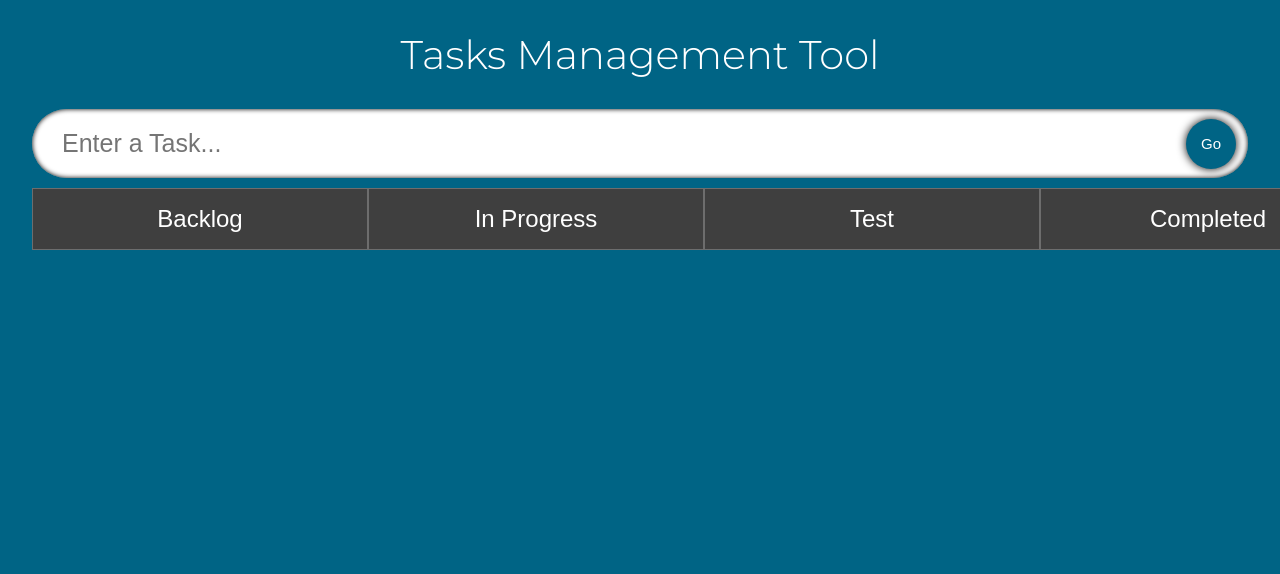
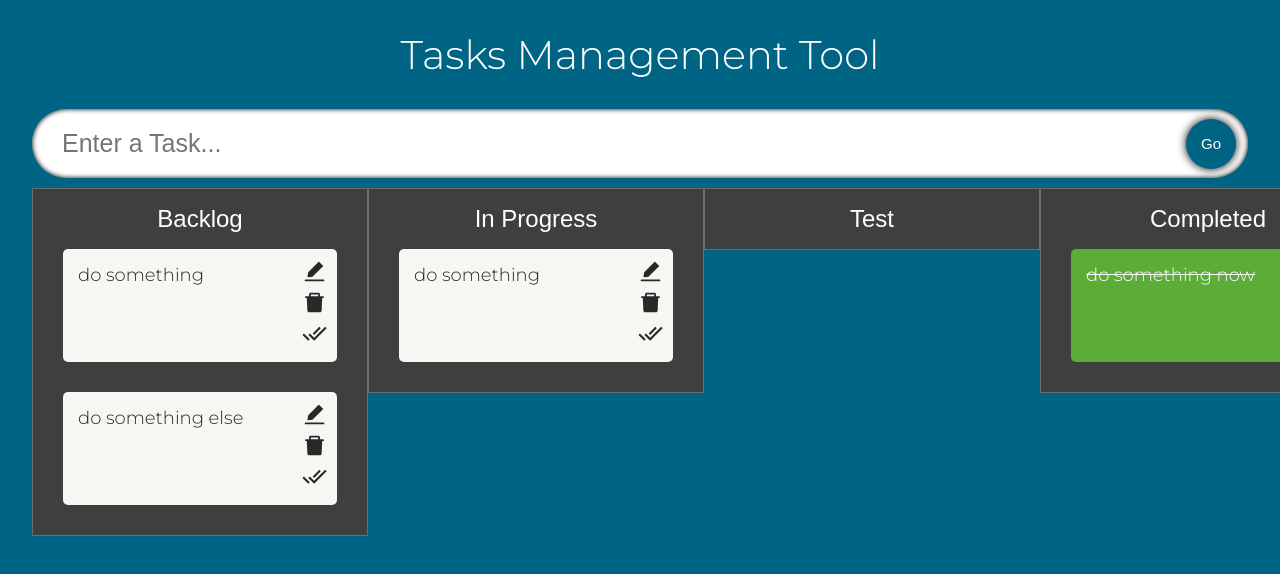
Before and after one commit to peterk6e/react-tasks-management, a React (Create React App) app: page / in a window 1280 px wide. Shown: the top 574 px of the page. Built offline with nearby package versions, Linux system fonts and the light colour scheme.

Commit message:
fix setTasks for different columns

```diff
--- a/src/App.tsx
+++ b/src/App.tsx
@@ -5,51 +5,63 @@ import { TasksList } from "./components/TasksList";
 import { DragDropContext, DropResult } from "react-beautiful-dnd";
 import "./App.css";
 
+const initialTask1 = [
+  { id: Math.random(), task: "do something", isDone: false, columnId: 0 },
+  { id: Math.random(), task: "do something else", isDone: false, columnId: 0 },
+];
+const initialTask2 = [
+  { id: Math.random(), task: "do something", isDone: false, columnId: 1 },
+];
+const initialTask3 = [
+  { id: Math.random(), task: "do something now", isDone: true, columnId: 3 },
+];
+
 const App: FC = () => {
   const [task, setTask] = useState<string>("");
-  const [tasks, setTasks] = useState<Task[]>([]);
-  const [inProgressTasks, setInProgressTasks] = useState<Task[]>([]);
+  const [tasks, setTasks] = useState<Task[]>(initialTask1);
+  const [inProgressTasks, setInProgressTasks] = useState<Task[]>(initialTask2);
   const [testTasks, setTestTasks] = useState<Task[]>([]);
-  const [completedTasks, setCompletedTasks] = useState<Task[]>([]);
+  const [completedTasks, setCompletedTasks] = useState<Task[]>(initialTask3);
 
   const handleAdd = (e: FormEvent) => {
     e.preventDefault();
 
     if (task) {
-      setTasks([...tasks, { id: Date.now(), task: task, isDone: false, columnId: 0 }]);
+      setTasks([
+        ...tasks,
+        { id: Date.now(), task: task, isDone: false, columnId: 0 },
+      ]);
       setTask("");
     }
   };
 
   const onDragEnd = (result: DropResult) => {
-    console.log(result);
-
     const { source, destination } = result;
 
     if (!destination) return;
-    if (
-      destination.droppableId === source.droppableId
-    )
-      return;
+    if (destination.droppableId === source.droppableId) return;
 
-
-    let dragged: Task ={id:0, task:'', isDone: false, columnId: 0}
+    let dragged: Task = { id: 0, task: "", isDone: false, columnId: 0 };
 
     if (source.droppableId === "backlogList") {
-      setTasks(tasks.filter((task, index)=> index !== source.index));
+      setTasks(tasks.filter((task, index) => index !== source.index));
       dragged = tasks[source.index];
     }
     if (source.droppableId === "inProgressList") {
-      dragged = inProgressTasks[source.index]
-      setInProgressTasks(inProgressTasks.filter((task, index)=> index !== source.index))
+      dragged = inProgressTasks[source.index];
+      setInProgressTasks(
+        inProgressTasks.filter((task, index) => index !== source.index)
+      );
     }
     if (source.droppableId === "testList") {
-      dragged = testTasks[source.index]
-      setTestTasks(testTasks.filter((task, index)=> index !== source.index));
+      dragged = testTasks[source.index];
+      setTestTasks(testTasks.filter((task, index) => index !== source.index));
     }
     if (source.droppableId === "completedList") {
-      dragged = completedTasks[source.index]
-      setCompletedTasks(completedTasks.filter((task, index)=> index !== source.index));
+      dragged = completedTasks[source.index];
+      setCompletedTasks(
+        completedTasks.filter((task, index) => index !== source.index)
+      );
     }
 
     if (destination.droppableId === "backlogList") {
@@ -61,12 +73,31 @@ const App: FC = () => {
       setInProgressTasks([...inProgressTasks, dragged]);
     }
     if (destination.droppableId === "testList") {
-      dragged.columnId = 2
+      dragged.columnId = 2;
       setTestTasks([...testTasks, dragged]);
     }
     if (destination.droppableId === "completedList") {
-      dragged.columnId = 3
+      dragged.columnId = 3;
       setCompletedTasks([...completedTasks, dragged]);
+    }
+  };
+
+  const setTasksInColumn = (tasks: Task[], columnId: number) => {
+    switch (columnId) {
+      case 0:
+        setTasks(tasks);
+        return;
+      case 1:
+        setInProgressTasks(tasks);
+        return;
+      case 2:
+        setTestTasks(tasks);
+        return;
+      case 3:
+        setCompletedTasks(tasks);
+        return;
+      default:
+        return;
     }
   };
 
@@ -77,13 +108,10 @@ const App: FC = () => {
         <InputField task={task} setTask={setTask} handleAdd={handleAdd} />
         <TasksList
           tasks={tasks}
-          setTasks={setTasks}
           inProgressTasks={inProgressTasks}
-          setInProgressTasks={setInProgressTasks}
           testTasks={testTasks}
-          setTestTasks={setTestTasks}
           completedTasks={completedTasks}
-          setCompletedTasks={setCompletedTasks}
+          setTasksInColumn={setTasksInColumn}
         />
       </div>
     </DragDropContext>
--- a/src/components/SingleTask.tsx
+++ b/src/components/SingleTask.tsx
@@ -8,32 +8,40 @@ import { Draggable } from "react-beautiful-dnd";
 interface Props {
   task: Task;
   tasks: Task[];
-  setTasks: React.Dispatch<React.SetStateAction<Task[]>>;
+  setTasksInColumn(tasks: Task[], columnId: number): void;
   index: number;
 }
 
-export const SingleTask = ({ task, tasks, setTasks, index }: Props) => {
+export const SingleTask = ({ task, tasks, setTasksInColumn, index }: Props) => {
   const [edit, setEdit] = useState<boolean>(false);
   const [editText, setEditText] = useState<string>(task.task);
 
-  const handleDone = (id: number) => {
-    setTasks(
+  const handleDone = (doneTask: Task) => {
+    setTasksInColumn(
       tasks.map((task) =>
-        task.id === id ? { ...task, isDone: !task.isDone } : task
-      )
+        task.id === doneTask.id ? { ...task, isDone: !task.isDone } : task
+      ),
+      doneTask.columnId
     );
   };
 
-  const handleEdit = (e: FormEvent, id: number) => {
+  const handleEdit = (e: FormEvent, editTask: Task) => {
     e.preventDefault();
-    setTasks(
-      tasks.map((task) => (task.id === id ? { ...task, task: editText } : task))
+    setTasksInColumn(
+      tasks.map((task) =>
+        task.id === editTask.id ? { ...task, task: editText } : task
+      ),
+      editTask.columnId
     );
+
     setEdit(false);
   };
 
-  const handleDelete = (id: number) => {
-    setTasks(tasks.filter((task) => task.id !== id));
+  const handleDelete = (deleteTask: Task) => {
+    setTasksInColumn(
+      tasks.filter((task) => task.id !== deleteTask.id),
+      deleteTask.columnId
+    );
   };
 
   const inputRef = useRef<HTMLInputElement>(null);
@@ -48,18 +56,22 @@ export const SingleTask = ({ task, tasks, setTasks, index }: Props) => {
       {(provided) => (
         <form
           className={done}
-          onSubmit={(e) => handleEdit(e, task.id)}
+          onSubmit={(e) => handleEdit(e, task)}
           {...provided.draggableProps}
           {...provided.dragHandleProps}
           ref={provided.innerRef}
         >
           {edit ? (
+            <label>
+
               <input
                 ref={inputRef} //autoFocus
                 value={editText}
                 onChange={(e) => setEditText(e.target.value)}
                 className="edit-text"
               />
+              press Enter
+            </label>
           ) : (
             <span className="task-text">{task.task}</span>
           )}
@@ -74,10 +86,10 @@ export const SingleTask = ({ task, tasks, setTasks, index }: Props) => {
             >
               <AiFillEdit />
             </span>
-            <span className="icon" onClick={() => handleDelete(task.id)}>
+            <span className="icon" onClick={() => handleDelete(task)}>
               <AiFillDelete />
             </span>
-            <span className="icon" onClick={() => handleDone(task.id)}>
+            <span className="icon" onClick={() => handleDone(task)}>
               <MdDoneAll />
             </span>
           </div>
--- a/src/components/TasksList.tsx
+++ b/src/components/TasksList.tsx
@@ -6,24 +6,18 @@ import "./styles.css";
 
 interface Props {
   tasks: Task[];
-  setTasks: React.Dispatch<React.SetStateAction<Task[]>>;
   inProgressTasks: Task[];
-  setInProgressTasks: React.Dispatch<React.SetStateAction<Task[]>>;
   testTasks: Task[];
-  setTestTasks: React.Dispatch<React.SetStateAction<Task[]>>;
   completedTasks: Task[];
-  setCompletedTasks: React.Dispatch<React.SetStateAction<Task[]>>;
+  setTasksInColumn(tasks: Task[], columnId: number): void;
 }
 
 export const TasksList = ({
   tasks,
-  setTasks,
   inProgressTasks,
-  setInProgressTasks,
   testTasks,
-  setTestTasks,
   completedTasks,
-  setCompletedTasks,
+  setTasksInColumn,
 }: Props) => {
   const [headerCol1, setHeaderCol1] = useState<string>("Backlog");
   const [headerCol2, setHeaderCol2] = useState<string>("In Progress");
@@ -39,7 +33,6 @@ export const TasksList = ({
             ref={provided.innerRef}
             {...provided.droppableProps}
           >
-            {/* <span className="tasks-heading">Backlog</span> */}
             <input
               className="tasks-heading"
               value={headerCol1}
@@ -52,7 +45,7 @@ export const TasksList = ({
                   task={task}
                   tasks={tasks}
                   key={task.id}
-                  setTasks={setTasks}
+                  setTasksInColumn={setTasksInColumn}
                 />
               );
             })}
@@ -78,9 +71,9 @@ export const TasksList = ({
                 <SingleTask
                   index={index}
                   task={task}
-                  tasks={tasks}
+                  tasks={inProgressTasks}
                   key={task.id}
-                  setTasks={setInProgressTasks}
+                  setTasksInColumn={setTasksInColumn}
                 />
               );
             })}
@@ -106,9 +99,9 @@ export const TasksList = ({
                 <SingleTask
                   index={index}
                   task={task}
-                  tasks={tasks}
+                  tasks={testTasks}
                   key={task.id}
-                  setTasks={setTestTasks}
+                  setTasksInColumn={setTasksInColumn}
                 />
               );
             })}
@@ -134,9 +127,9 @@ export const TasksList = ({
                 <SingleTask
                   index={index}
                   task={task}
-                  tasks={tasks}
+                  tasks={completedTasks}
                   key={task.id}
-                  setTasks={setCompletedTasks}
+                  setTasksInColumn={setTasksInColumn}
                 />
               );
             })}
--- a/src/components/styles.css
+++ b/src/components/styles.css
@@ -70,7 +70,7 @@
   color: rgb(40, 40, 40);
   display: flex;
   border-radius: 5px;
-  padding: 20px;
+  padding: 10px;
   background-color: #f8f6f2;
   margin: 15px;
   transition: 0.4s all;
@@ -104,7 +104,10 @@
   flex: 1;
   padding: 5px;
   border: none;
-  font-size: 20px;
+  font-size: 18px;
+  overflow-wrap: break-word;
+  word-wrap: break-word;
+  max-width: 350px;
 }
 
 .done {
@@ -126,6 +129,7 @@
   font-size: 25px;
   cursor: pointer;
   transition: 0.2s all;
+  display: block;
 }
 
 .icon:hover {
@@ -133,10 +137,14 @@
 }
 
 .edit-text {
+  width:95%;
   border: none;
   outline: none;
   border-radius: 5px;
-  font-size: 20px;
+  font-size: 18px;
+  overflow: visible;
+  /* word-wrap: break-word; */
+  max-width: 350px;
 }
 
 .edit-text:focus {
```
Lines whose indentation alone changed are shown as unchanged.
